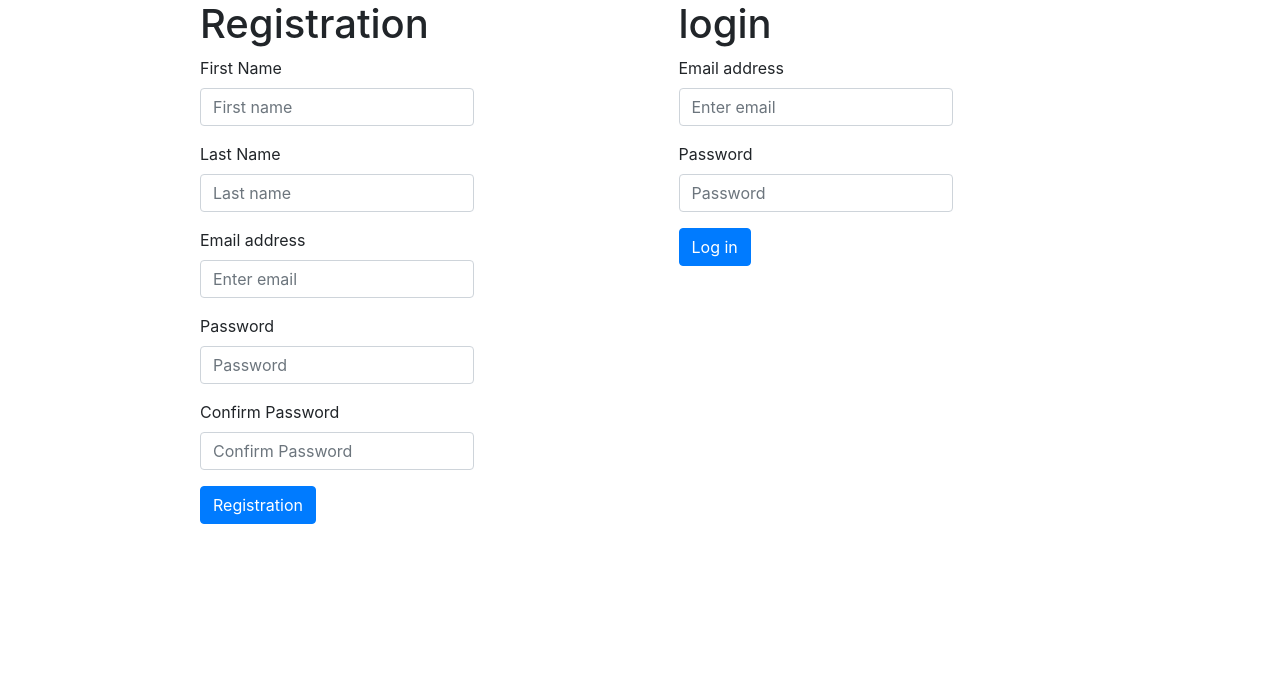
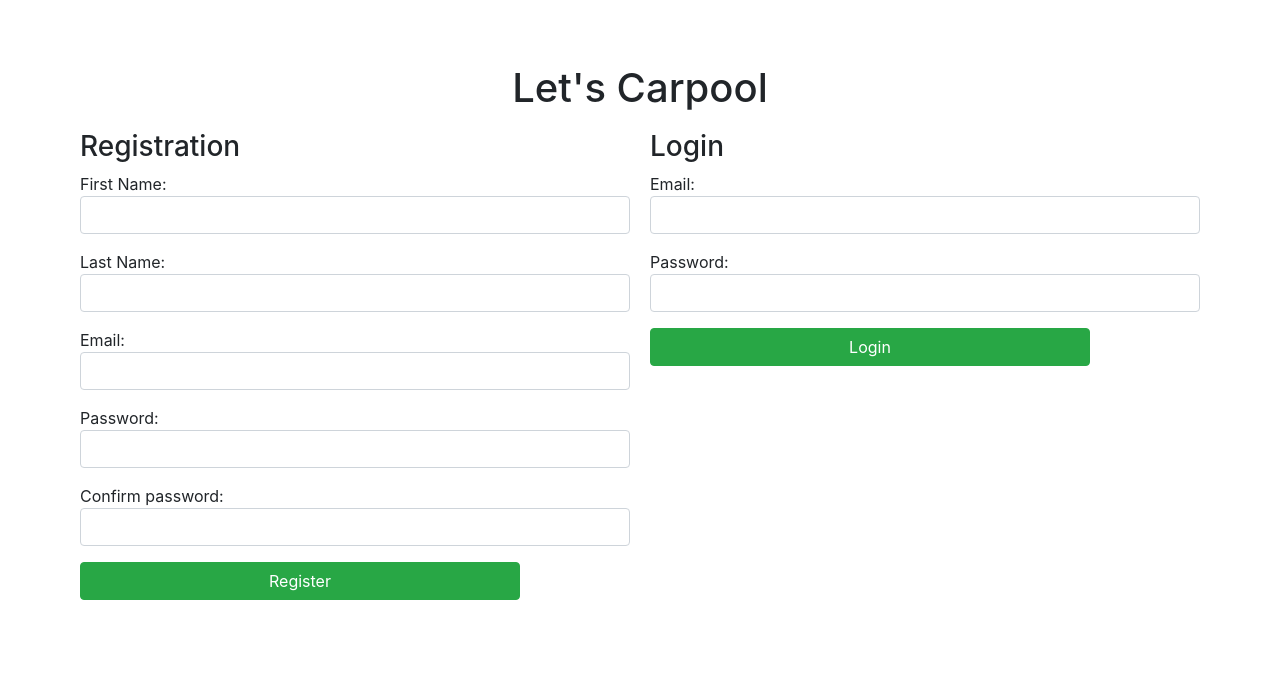
Before and after one commit to geniedavalos/carpool, a Django app: page /login_registration in a window 1280 px wide. Shown: the top 673 px of the page. Run offline with Django 3.2, Linux system fonts and the light colour scheme; parts of the project's set-up code (start-up, migrations or seed data) failed here and were passed over; some libraries are stand-ins or nearby versions.

Commit message:
Update login_registration.html

```diff
--- a/carpool/apps/one_app/templates/one_app/login_registration.html
+++ b/carpool/apps/one_app/templates/one_app/login_registration.html
@@ -1,76 +1,145 @@
 <!DOCTYPE html>
 <html lang="en">
+
 <head>
   <meta charset="UTF-8">
-    <title>Login Registration</title>
+  <meta name="viewport" content="width=device-width, initial-scale=1.0">
+  <meta http-equiv="X-UA-Compatible" content="ie=edge">
+  <title>Let's Carpool</title>
   {% load static %}
-      <link rel="stylesheet" href="{% static 'one_app/css/login_registration.css' %}">
   <link rel="stylesheet" href="https://stackpath.bootstrapcdn.com/bootstrap/4.3.1/css/bootstrap.min.css" integrity="sha384-ggOyR0iXCbMQv3Xipma34MD+dH/1fQ784/j6cY/iJTQUOhcWr7x9JvoRxT2MZw1T" crossorigin="anonymous">
+
+  <style>
+  .register, .login {
+    display: inline-block;
+    vertical-align: top;
+    width: 48%;
+    padding: 10px;
+  }
+
+  body {
+    padding: 5%;
+  }
+
+  .row {
+    display: block;
+  }
+
+  .title {
+    display: block;
+    text-align: center;
+  }
+
+  input {
+    width: 80%;
+  }
+</style>
+
 </head>
-<body class="body">
-    <form class="registration" method="post" action="/register">
+
+<body>
+  <div class="container">
+    <div class="title">
+      <h1>Let's Carpool</h1>
+    </div>
+    <div class="row d-flex justify-content-between">
+      <div class="register col-md-6">
+        <h3>Registration</h3>
+        <form action="/register" method="POST">
           {% csrf_token %}
-        <h1>Registration</h1>
           <div class="form-group">
-            <label>First Name</label>
-            <input type="text" class="form-control" name="first_name"  placeholder="First name">
-            {%for message in messages %}
-                {%if "first_name" in message.tags %}
-                    <p> {{message}} </p>
-                {%endif%}
-            {%endfor%}
+            First Name:
+            <input type="text" class="form-control" name="first_name">
+            {% if messages %}
+            {% for message in messages %}
+            {% if message.tags == "first_name error" %}
+            <small>{{ message }}</small>
+            {% endif %}
+            {% endfor %}
+            {% endif %}
           </div>
           <div class="form-group">
-            <label>Last Name</label>
-            <input type="text" class="form-control" name="last_name"  placeholder="Last name">
-            {%for message in messages %}
-                {%if "last_name" in message.tags %}
-                    <p> {{message}} </p>
-                {%endif%}
-            {%endfor%}
+            Last Name:
+            <input type="text" class="form-control" name="last_name">
+            {% if messages %}
+            {% for message in messages %}
+            {% if message.tags == "last_name error" %}
+            <small> {{ message }}</small>
+            {% endif %}
+            {% endfor %}
+            {% endif %}
           </div>
           <div class="form-group">
-            <label>Email address</label>
-            <input type="text" class="form-control" name="email" placeholder="Enter email">
-            {%for message in messages %}
-                {%if "email" in message.tags %}
-                    <p> {{message}} </p>
-                {%endif%}
-            {%endfor%}
+            Email:
+            <input type="email" class="form-control" name="email">
+            {% if messages %}
+            {% for message in messages %}
+            {% if message.tags == "email error" %}
+            <small> {{ message }}</small>
+            {% endif %}
+            {% endfor %}
+            {% endif %}
           </div>
           <div class="form-group">
-            <label>Password</label>
-            <input type="text" class="form-control" name="password1" placeholder="Password">
-            {%for message in messages %}
-                {%if "password1" in message.tags %}
-                    <p> {{message}} </p>
-                {%endif%}
-            {%endfor%}
+            Password:
+            <input type="password" class="form-control" name="password1">
+            {% if messages %}
+            {% for message in messages %}
+            {% if message.tags == "password1 error" %}
+            <small> {{ message }}</small>
+            {% endif %}
+            {% endfor %}
+            {% endif %}
           </div>
           <div class="form-group">
-            <label>Confirm Password</label>
-            <input type="text" class="form-control" name="password2" placeholder="Confirm Password">
-            {%for message in messages %}
-                {%if "password2" in message.tags %}
-                    <p> {{message}} </p>
-                {%endif%}
-            {%endfor%}
+            Confirm password:
+            <input type="password" class="form-control" name="password2">
+            {% if messages %}
+            {% for message in messages %}
+            {% if message.tags == "password2 error" %}
+            <small> {{ message }}</small> {% endif %}
+            {% endfor %}
+            {% endif %}
           </div>
-        <button type="submit" class="btn btn-primary">Registration</button>
+          <input type="submit" name="register" class="btn btn-success" value="Register">
         </form>
+      </div>
 
-    <form class="login" method="post" action="/login">
+      <div class="login col-md-6">
+        <h3>Login</h3>
+        <form action="/login" method="POST">
           {% csrf_token %}
-        <h1>login</h1>
           <div class="form-group">
-        <label>Email address</label>
-        <input type="text" class="form-control" name="login_email" placeholder="Enter email">
+            Email:
+            <input type="email" class="form-control" name="login_email">
+            {% if messages %}
+            {% for message in messages %}
+            {% if message.tags == "login_email error" %}
+            <small class="text-danger"> {{ message }}</small>
+            {% endif %}
+            {% endfor %}
+            {% endif %}
           </div>
           <div class="form-group">
-        <label>Password</label>
-        <input type="text" class="form-control" name="login_password" placeholder="Password">
+            Password:
+            <input type="password" class="form-control" name="login_password">
+            {% if messages %}
+            {% for message in messages %}
+            {% if message.tags == "login_password error" %}
+            <small> {{ message }}</small>
+            {% endif %}
+            {% endfor %}
+            {% endif %}
           </div>
-      <button type="submit" class="btn btn-primary">Log in</button>
+          <input type="submit" name="login" class="btn btn-success" value="Login">
         </form>
+      </div>
+    </div>
+  </div>
+
+  <script src="https://code.jquery.com/jquery-3.3.1.slim.min.js" integrity="sha384-q8i/X+965DzO0rT7abK41JStQIAqVgRVzpbzo5smXKp4YfRvH+8abtTE1Pi6jizo" crossorigin="anonymous"></script>
+  <script src="https://cdnjs.cloudflare.com/ajax/libs/popper.js/1.14.7/umd/popper.min.js" integrity="sha384-UO2eT0CpHqdSJQ6hJty5KVphtPhzWj9WO1clHTMGa3JDZwrnQq4sF86dIHNDz0W1" crossorigin="anonymous"></script>
+  <script src="https://stackpath.bootstrapcdn.com/bootstrap/4.3.1/js/bootstrap.min.js" integrity="sha384-JjSmVgyd0p3pXB1rRibZUAYoIIy6OrQ6VrjIEaFf/nJGzIxFDsf4x0xIM+B07jRM" crossorigin="anonymous"></script>
 </body>
+
 </html>
```
Lines whose indentation alone changed are shown as unchanged.
